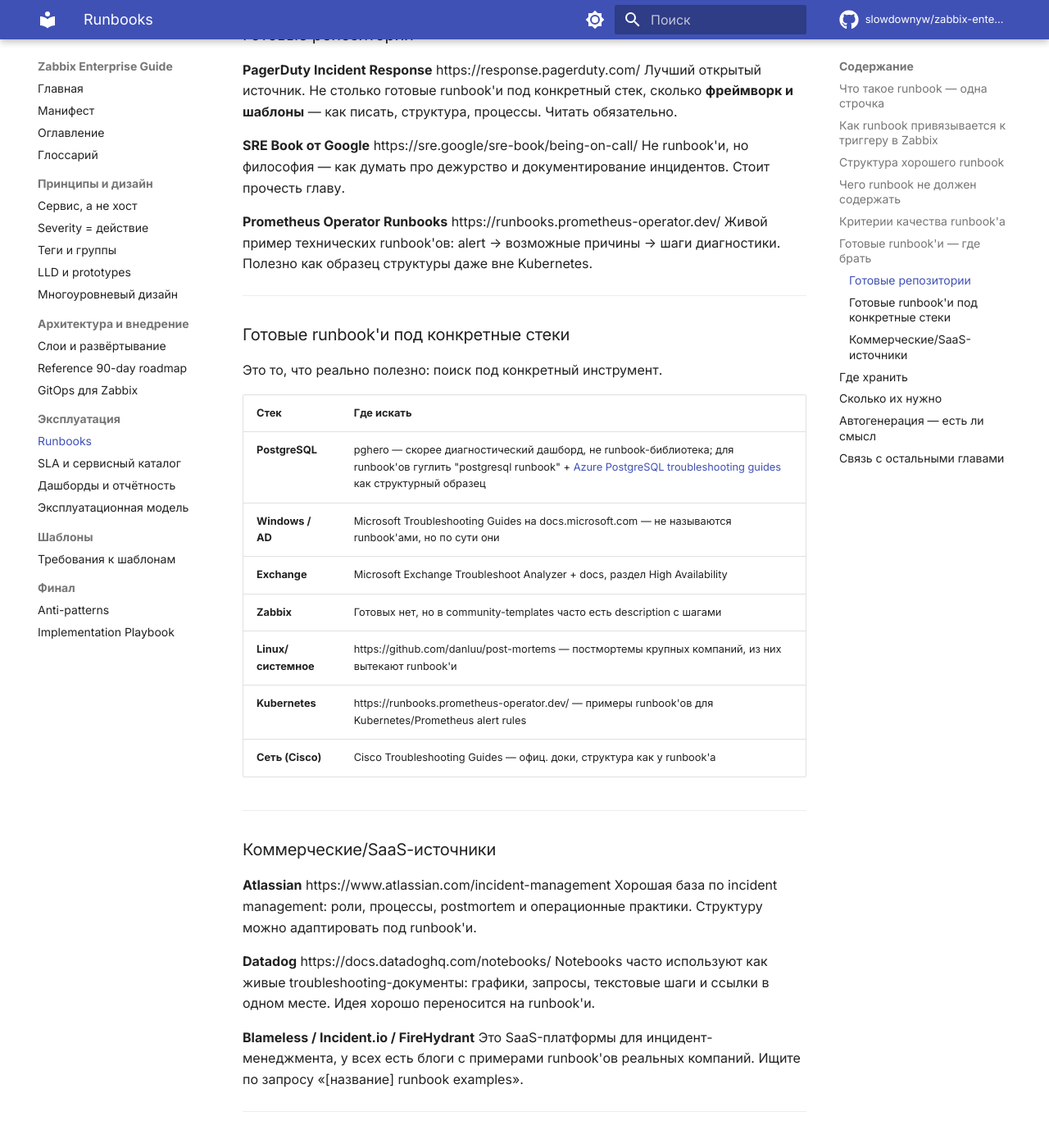
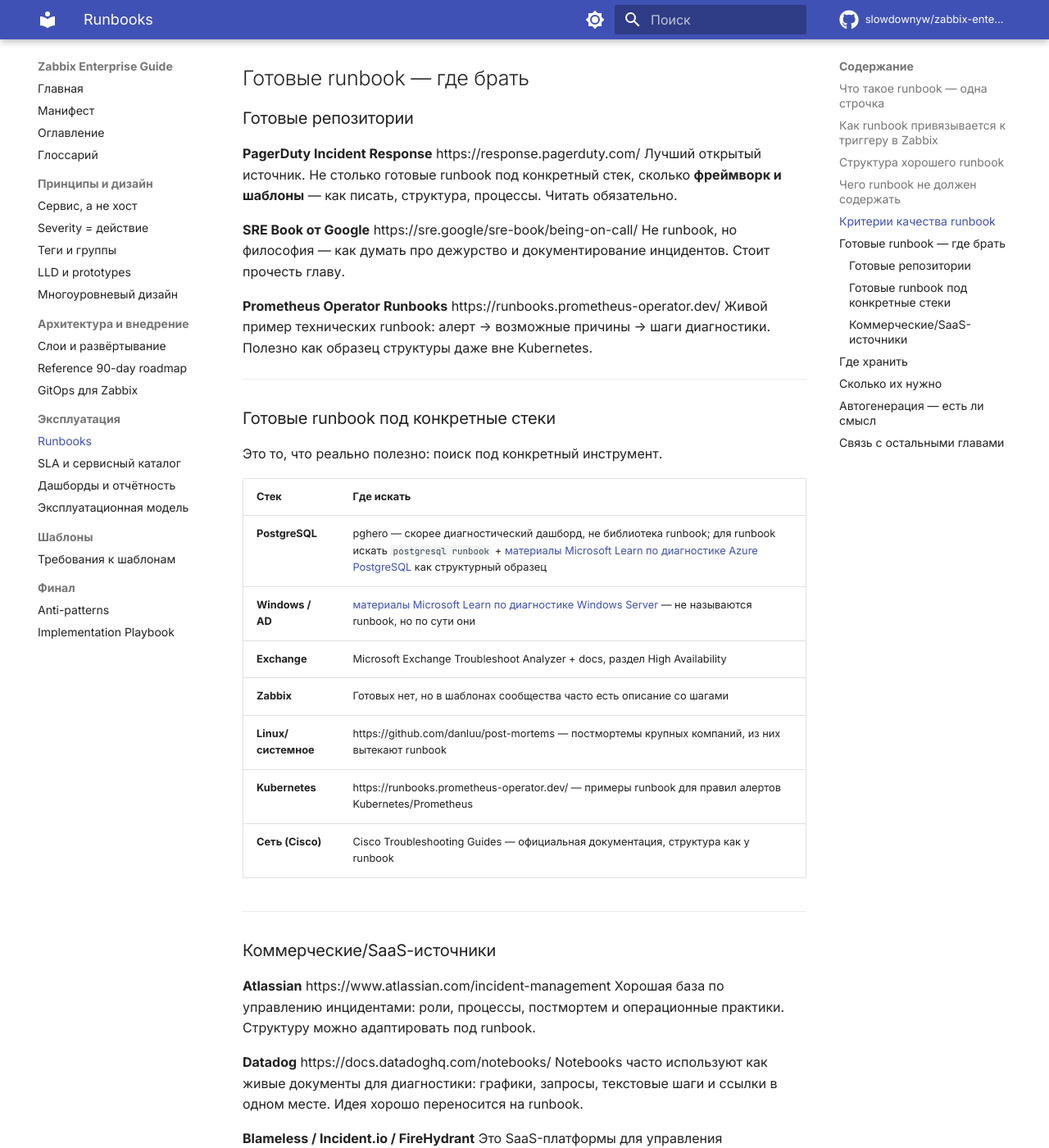
Before and after one commit to slowdownyw/zabbix-enterprise-guide, an MkDocs documentation site: the page built from docs/09_runbooks.md, in a window 1280 px wide and 1400 px high, scrolled down 2719 px. Shown: the whole window at 82% size. Built offline with MkDocs 1.6.1 and Material for MkDocs 9.7.7, drawn with Linux system fonts in a browser that asks for light colours; comment, search, counter and statistics services are not loaded; some of the changed text lies outside the part shown.

Commit message:
alpha-v05-b05

```diff
--- a/docs/09_runbooks.md
+++ b/docs/09_runbooks.md
@@ -1,13 +1,13 @@
 !!! info "🟢 Статус: Conceptually stable · v0.1"
     Концепция устойчива, проверена опытом, литературой и практикой.
 
-Что происходит после того, как Zabbix настроен и шаблоны разложены. Runbooks для реальной ночной смены, а не для аудита. SLA, которые опираются на накопленные данные, а не на обещания. Дашборды под конкретную аудиторию, а не «все графики на одном экране». Операционная модель, делающая мониторинг функцией, а не разовым проектом. Эта часть отвечает на вопрос «и что теперь?».
+Что происходит после того, как Zabbix настроен и шаблоны разложены. Runbook для реальной ночной смены, а не для аудита. SLA, которые опираются на накопленные данные, а не на обещания. Дашборды под конкретную аудиторию, а не «все графики на одном экране». Операционная модель, делающая мониторинг функцией, а не разовым проектом. Эта часть отвечает на вопрос «и что теперь?».
 
-# 09. Runbooks
+# 09. Runbook
 
 ## Что такое runbook — одна строчка
 
-**Runbook** — инструкция «что делать дежурному когда прилетел этот конкретный алерт». Не мануал по системе, не архитектурный документ — именно **пошаговый ответ на конкретную ситуацию**.
+**Runbook** — инструкция «что делать дежурному, когда сработал этот конкретный алерт». Не общее описание системы, не архитектурный документ — именно **пошаговый ответ на конкретную ситуацию**.
 
 Разница:
 - Wiki-статья «как работает Exchange DAG» — это документация
@@ -84,51 +84,51 @@
 
 ---
 
-## Критерии качества runbook'а
+## Критерии качества runbook
 
 Runbook «покрыт» — это не «файл создан». Чек-лист качества:
 
-- [ ] Ссылка из Zabbix trigger Menu entry URL работает и ведёт на актуальный документ
-- [ ] Owner назначен (роль/команда, не имя уволившегося сотрудника)
+- [ ] Ссылка из поля Menu entry URL триггера Zabbix работает и ведёт на актуальный документ
+- [ ] Ответственный назначен (роль/команда, не имя уволившегося сотрудника)
 - [ ] Команды проверены на актуальной версии ПО
 - [ ] Требуемые права доступа указаны и дежурный ими обладает
 - [ ] Путь эскалации ведёт на живых людей (дежурная ротация, не личный телефон)
-- [ ] Rollback описан для деструктивных операций
-- [ ] Last reviewed не старше квартала для P1/P2 сервисов
+- [ ] План отката описан для деструктивных операций
+- [ ] Дата последней проверки не старше квартала для P1/P2 сервисов
 
 ---
 
-## Готовые runbook'и — где брать
+## Готовые runbook — где брать
 
 ### Готовые репозитории
 
 **PagerDuty Incident Response**
 https://response.pagerduty.com/
-Лучший открытый источник. Не столько готовые runbook'и под конкретный стек, сколько **фреймворк и шаблоны** — как писать, структура, процессы. Читать обязательно.
+Лучший открытый источник. Не столько готовые runbook под конкретный стек, сколько **фреймворк и шаблоны** — как писать, структура, процессы. Читать обязательно.
 
 **SRE Book от Google**
 https://sre.google/sre-book/being-on-call/
-Не runbook'и, но философия — как думать про дежурство и документирование инцидентов. Стоит прочесть главу.
+Не runbook, но философия — как думать про дежурство и документирование инцидентов. Стоит прочесть главу.
 
 **Prometheus Operator Runbooks**
 https://runbooks.prometheus-operator.dev/
-Живой пример технических runbook'ов: alert → возможные причины → шаги диагностики. Полезно как образец структуры даже вне Kubernetes.
+Живой пример технических runbook: алерт → возможные причины → шаги диагностики. Полезно как образец структуры даже вне Kubernetes.
 
 ---
 
-### Готовые runbook'и под конкретные стеки
+### Готовые runbook под конкретные стеки
 
 Это то, что реально полезно: поиск под конкретный инструмент.
 
 | Стек | Где искать |
 |---|---|
-| **PostgreSQL** | pghero — скорее диагностический дашборд, не runbook-библиотека; для runbook'ов гуглить "postgresql runbook" + [Azure PostgreSQL troubleshooting guides](https://learn.microsoft.com/en-us/azure/postgresql/) как структурный образец |
-| **Windows / AD** | Microsoft Troubleshooting Guides на docs.microsoft.com — не называются runbook'ами, но по сути они |
+| **PostgreSQL** | pghero — скорее диагностический дашборд, не библиотека runbook; для runbook искать `postgresql runbook` + [материалы Microsoft Learn по диагностике Azure PostgreSQL](https://learn.microsoft.com/en-us/azure/postgresql/) как структурный образец |
+| **Windows / AD** | [материалы Microsoft Learn по диагностике Windows Server](https://learn.microsoft.com/en-us/troubleshoot/windows-server/) — не называются runbook, но по сути они |
 | **Exchange** | Microsoft Exchange Troubleshoot Analyzer + docs, раздел High Availability |
-| **Zabbix** | Готовых нет, но в community-templates часто есть description с шагами |
-| **Linux/системное** | https://github.com/danluu/post-mortems — постмортемы крупных компаний, из них вытекают runbook'и |
-| **Kubernetes** | https://runbooks.prometheus-operator.dev/ — примеры runbook'ов для Kubernetes/Prometheus alert rules |
-| **Сеть (Cisco)** | Cisco Troubleshooting Guides — офиц. доки, структура как у runbook'а |
+| **Zabbix** | Готовых нет, но в шаблонах сообщества часто есть описание со шагами |
+| **Linux/системное** | https://github.com/danluu/post-mortems — постмортемы крупных компаний, из них вытекают runbook |
+| **Kubernetes** | https://runbooks.prometheus-operator.dev/ — примеры runbook для правил алертов Kubernetes/Prometheus |
+| **Сеть (Cisco)** | Cisco Troubleshooting Guides — официальная документация, структура как у runbook |
 
 ---
 
@@ -136,14 +136,14 @@
 
 **Atlassian**
 https://www.atlassian.com/incident-management
-Хорошая база по incident management: роли, процессы, postmortem и операционные практики. Структуру можно адаптировать под runbook'и.
+Хорошая база по управлению инцидентами: роли, процессы, постмортем и операционные практики. Структуру можно адаптировать под runbook.
 
 **Datadog**
 https://docs.datadoghq.com/notebooks/
-Notebooks часто используют как живые troubleshooting-документы: графики, запросы, текстовые шаги и ссылки в одном месте. Идея хорошо переносится на runbook'и.
+Notebooks часто используют как живые документы для диагностики: графики, запросы, текстовые шаги и ссылки в одном месте. Идея хорошо переносится на runbook.
 
 **Blameless / Incident.io / FireHydrant**
-Это SaaS-платформы для инцидент-менеджмента, у всех есть блоги с примерами runbook'ов реальных компаний. Ищите по запросу «[название] runbook examples».
+Это SaaS-платформы для управления инцидентами, у всех есть блоги с примерами runbook реальных компаний. Ищите по запросу `[название] runbook examples`.
 
 ---
 
@@ -154,7 +154,7 @@
 | **Bookstack** | ✅ хорошо | Иерархия книг, поиск, Markdown |
 | **Confluence** | ✅ хорошо | Если уже есть, использовать |
 | **Git (Markdown)** | ✅ отлично | Версионирование, ссылки из Zabbix |
-| **Wiki в Zabbix** | ❌ нет такого | Только description триггера, не полноценно |
+| **Wiki в Zabbix** | ❌ нет такого | Только описание триггера, не полноценно |
 | **Notion/SharePoint** | ⚠️ можно | Хуже с поиском и версионированием |
 | **Word-файлы в папке** | ❌ нет | Умирают, теряются, не ищутся |
 
@@ -166,9 +166,9 @@
 
 Не нужно сразу 200 штук. Реалистичный подход:
 
-- **Месяц 1:** 5-7 runbook'ов для самых частых и критичных алертов
-- **Месяц 3:** 20-30 (все Disaster + часть High)
-- **Год 1:** 50-70 (всё что важно)
+- **Месяц 1:** 5–7 runbook для самых частых и критичных алертов
+- **Месяц 3:** 20–30 (все Disaster + часть High)
+- **Год 1:** 50–70 (всё что важно)
 
 Остальное — по мере инцидентов. Постмортем → runbook. Это органический рост.
 
@@ -176,22 +176,22 @@
 
 ## Автогенерация — есть ли смысл
 
-Тема популярная сейчас. Несколько инструментов пытаются генерировать runbook'и из alert definitions через LLM.
+Тема популярная сейчас. Несколько инструментов пытаются генерировать runbook из описаний алертов через LLM.
 
 **Честно:** для базовой структуры — помогает. Для конкретных команд под вашу инфраструктуру — нужна ручная правка. Воспринимайте как «заготовку черновика», не готовый продукт.
 
 Попробовать: скопируйте описание триггера в любой LLM и попросите «напиши runbook для этого алерта». Получите 70% готового — остаётся адаптировать под ваш стек, команды, контакты.
 
-> ⚠️ **Дисклеймер.** LLM может придумать несуществующие команды, неверные пути к файлам, устаревшие флаги, опасные операции без контекста («просто удали и пересоздай»). Каждый сгенерированный runbook **обязан** пройти ревью инженером-владельцем и быть проверен в тестовой среде до использования в проде. Особенно опасно: команды для MSSQL, 1С, Exchange, failover-процедуры.
+> ⚠️ **Дисклеймер.** LLM может придумать несуществующие команды, неверные пути к файлам, устаревшие флаги, опасные операции без контекста («просто удали и пересоздай»). Каждый сгенерированный runbook **обязан** пройти проверку ответственным инженером и быть проверен в тестовой среде до использования в промышленной среде. Особенно опасно: команды для MSSQL, 1С, Exchange, процедуры failover.
 
 ---
 
-Вот и всё по runbook'ам. Там нет ничего сложного — сложность в том, чтобы **реально писать их после каждого инцидента**, а не «потом». Это дисциплина, не технология.
+Вот и всё по runbook. Там нет ничего сложного — сложность в том, чтобы **реально писать их после каждого инцидента**, а не «потом». Это дисциплина, не технология.
 
 ---
 
 ## Связь с остальными главами
 
 - [Глава 2 — Severity = действие](02_severity_model.md): каждый Disaster и 80% High **обязаны** иметь runbook
-- [Глава 7 — Roadmap](07_implementation_roadmap.md): когда писать первые 5–7 runbook'ов
+- [Глава 7 — Roadmap](07_implementation_roadmap.md): когда писать первые 5–7 runbook
 - [Глава 12 — Эксплуатационная модель мониторинга](12_operations.md): постмортем → runbook — органический рост базы
```
Also changed, not shown: other parts of docs/09_runbooks.md (+17 -17 lines), docs/08_gitops_for_zabbix.md (+35 -35 lines), docs/terminology-policy.md (+20 -1 lines).
